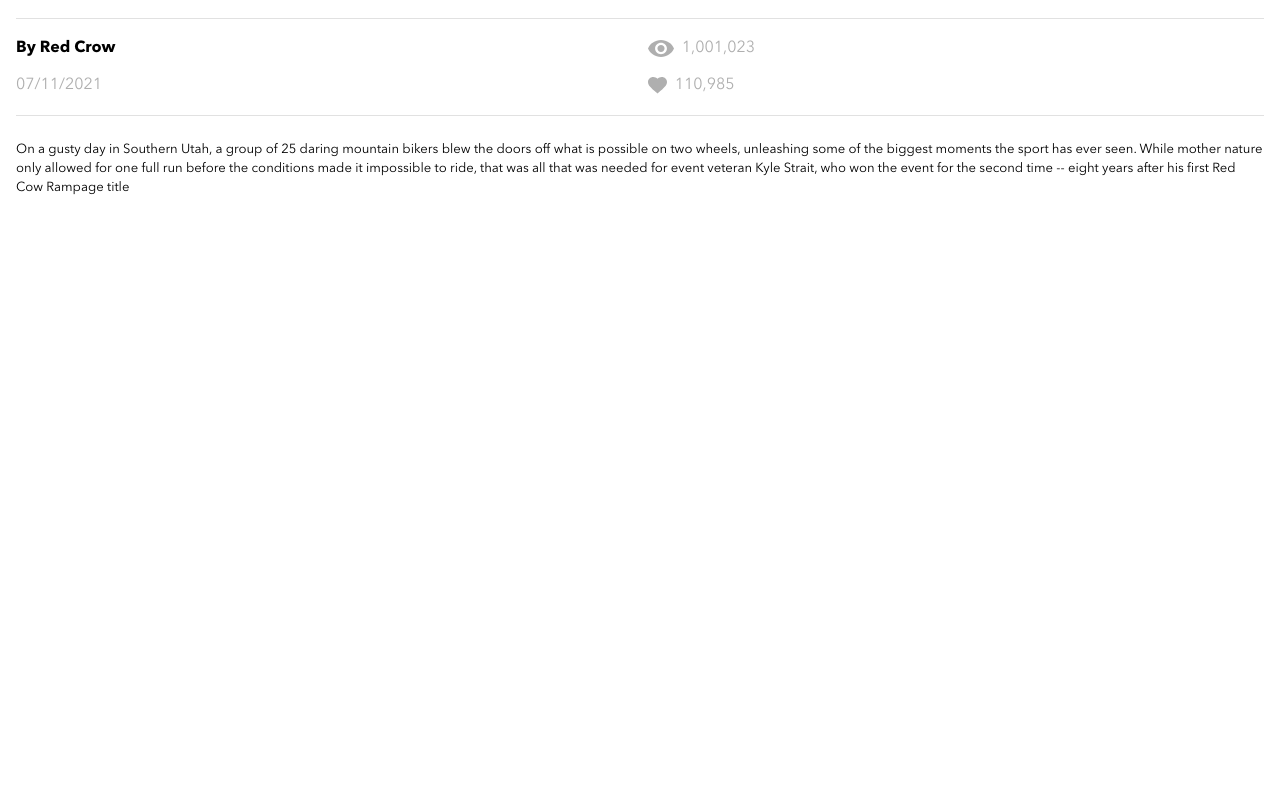
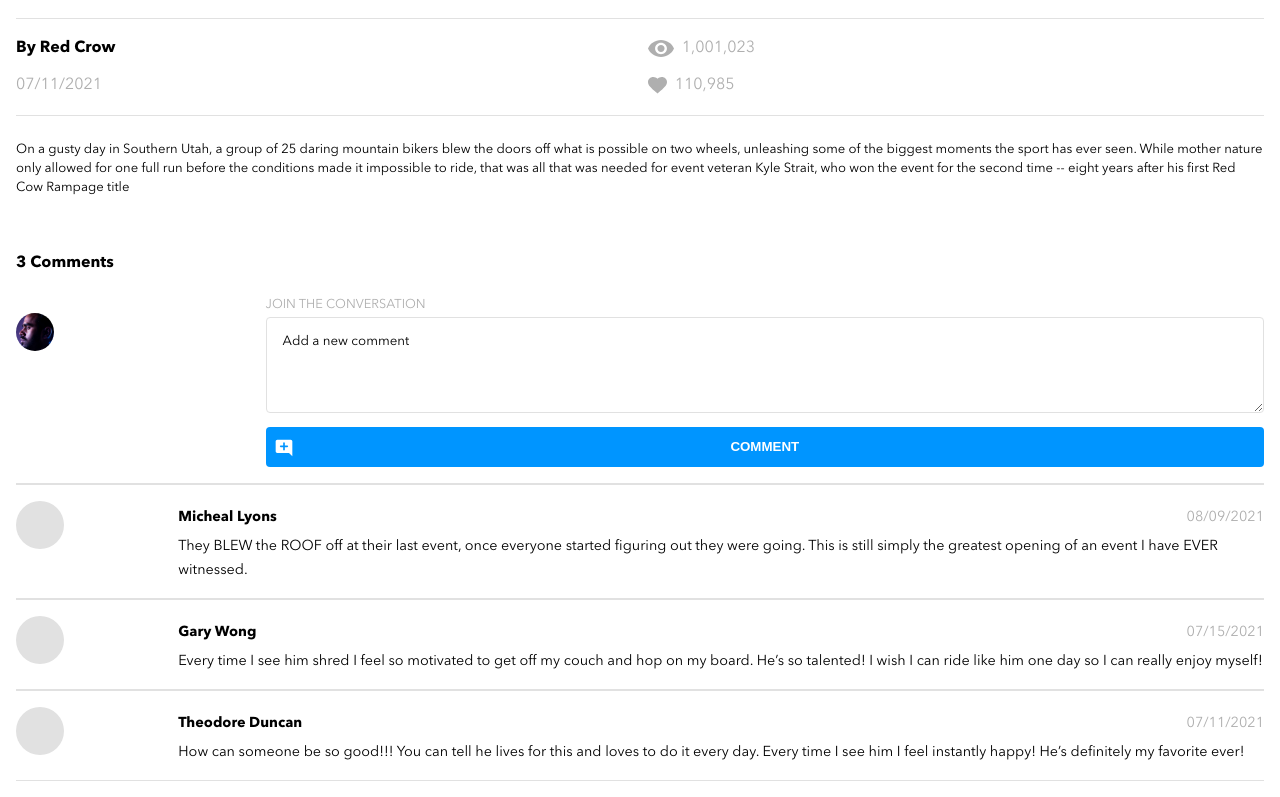
Before and after one commit to VisaganS/visagan-shan-brainflix, a React (Create React App) app: page / in a window 1280 px wide. Shown: the part 1163-1960 px from the top of the page. Before the commit the page ends 1385 px from the top, so only its background shows below. Built offline with nearby package versions, Linux system fonts and the light colour scheme.

Commit message:
comments populating

```diff
--- a/src/App.js
+++ b/src/App.js
@@ -4,7 +4,8 @@ import VideoDetails from './data/video-details.json' // A list of video objects
 import Header from './components/Header/Header.js'
 import CurrentVideo from './components/CurrentVideo/CurrentVideo.js'
 import Description from './components/Description/Description.js'
-import VideoList from './components/VideoList/VideoList';
+import Comments from './components/Comments/Comments.js'
+import VideoList from './components/VideoList/VideoList'
 
 // Components To create
 // Header, CurrentVideo (The one being displayed), Description (details of the video and like button),
@@ -27,6 +28,7 @@ function App() {
       <Header />
       <CurrentVideo currVideo={currentVideo}/>
       <Description currVideo={currentVideo}/>
+      <Comments currComments={currentVideo.comments}/>
       {/*<VideoList onVideoChange={handleVideoChange} vidList={videoList} doNotShow={currentVideo}/> */}
     </div>
   );
--- /dev/null
+++ b/src/components/CommentItem/CommentItem.js
@@ -0,0 +1,26 @@
+import './CommentItem.scss';
+
+const CommentItem = ({commItem}) => {
+    const {id, name, comment, likes, timestamp} = commItem;
+
+    const formattedDate = new Date(timestamp).toLocaleDateString('en-US', {
+        month: '2-digit',
+        day: '2-digit',
+        year: 'numeric'
+    });
+
+    return(
+        <div className="item">
+            <div className="item__image-container"></div>
+            <div className="item__text">
+                <div className="item__header">
+                    <div className="item__name">{name}</div>
+                    <div className="item__date">{formattedDate}</div>
+                </div>
+                <div className="item__body">{comment}</div>
+            </div>
+        </div>
+    )
+}
+
+export default CommentItem;
--- /dev/null
+++ b/src/components/CommentItem/CommentItem.scss
@@ -0,0 +1,67 @@
+@use '../../styles/partials/global' as *;
+@use '../../styles/partials/variables' as *;
+@use '../../styles/partials/typography' as *;
+@use '../../styles/partials/mixins' as *;
+
+.item{
+    display:flex;
+    justify-content: space-between;
+    border-bottom: .0625rem solid $mercury;
+    border-top: 0.0625rem solid $mercury;
+    padding:1rem 0;
+
+    &__text{
+        display:flex;
+        flex-direction:column;
+        width:80%;
+        @include tablet {
+            width: 90%;
+         }
+         @include desktop {
+            width: 87%;
+         }
+    }
+    &__header{
+        display:flex;
+        justify-content: space-between;
+        padding: 0.5rem 0;
+        font-size: 0.9rem;
+    }
+    &__name{
+        font-weight:600;
+    }
+    &__date{
+        color: $silver;
+    }
+    &__body{
+        font-size:0.8rem;
+        text-align: left;
+
+        @include tablet {
+            font-size: 0.9rem;
+            line-height: 1.5rem;
+         }
+    }
+    &__image-container{
+        width:2.375rem;
+        height:2.375rem;
+        border-radius: 50%;
+        background-color: $mercury;
+
+        @include tablet {
+            width: 3rem;
+            height: 3rem;
+        }
+    }
+    &__image{
+        width:2.375rem;
+        height:2.375rem;
+        border-radius: 50%;
+        object-fit: cover;
+
+        @include tablet {
+            width: 3rem;
+            height: 3rem;
+        }
+    }
+}
--- a/src/components/Comments/Comments.js
+++ b/src/components/Comments/Comments.js
@@ -0,0 +1,32 @@
+import './Comments.scss';
+import profilePic from '../../assets/images/Mohan-muruge.jpg';
+import commentIcon from '../../assets/images/icons/add_comment.svg'
+import CommentItem from '../CommentItem/CommentItem.js'
+
+const Comments = ({currComments}) => {
+    return (
+        <div className="comments">
+            <div className="comments__counter">{currComments.length} Comments</div>
+            <div className="comments__page">
+                <div className="comments__create">
+                    <div className="comments__images"><img src={profilePic} className="comments__profile-pic" alt="profile-pic" /></div>
+                    <div className="comments__form">
+                        <form className="form-inputs">
+                            <div className="form-inputs__item">
+                                <div className="form-inputs__label"> <label htmlFor="comment">JOIN THE CONVERSATION</label></div>
+                                <textarea id="comment" name="comment" placeholder="Add a new comment"></textarea><br/>
+                                <button type="submit" className="form-inputs__button"><img src={commentIcon} className="form-inputs__icon"/>COMMENT</button>
+                            </div>
+                        </form>
+                    </div>
+                </div>
+                <div className="comments__display">
+                    {currComments.map(commentItem => {return <CommentItem commItem={commentItem}/> })}
+                </div>
+            </div>
+        </div>
+    );
+
+}
+
+export default Comments;
--- a/src/components/Comments/Comments.scss
+++ b/src/components/Comments/Comments.scss
@@ -0,0 +1,92 @@
+@use '../../styles/partials/global' as *;
+@use '../../styles/partials/variables' as *;
+@use '../../styles/partials/typography' as *;
+@use '../../styles/partials/mixins' as *;
+
+.comments{
+    padding: 1rem 1rem;
+
+    &__counter{
+        text-align: left;
+        padding: 1rem 0;
+        font-weight:600;
+    }
+    &__create{
+        display:flex;
+        justify-content: space-between;
+    }
+    &__images {
+        margin: 1.5rem 0;
+
+    }
+    &__profile-pic {
+        width: 2.375rem;
+        height: 2.375rem;
+        border-radius:50%;
+        object-fit: cover;
+    }
+    &__form{
+        width: 80%;
+    }
+    &__display{
+        border-top: 0.0625rem solid $mercury;
+    }
+
+}
+
+.form-inputs{
+
+    &__item{
+        padding:0.5rem 0;
+    }
+
+    &__label{
+        color: $silver;
+        font-size: 0.8rem;
+        padding-bottom: .25rem;
+        text-align: left;
+    }
+
+    #comment{
+        width:100%;
+        height: 6rem;
+        padding: .75rem;
+        border-radius: .25rem;
+        border: .0625rem solid $mercury;
+        @include tablet {
+            padding: 1rem;
+         }
+    }
+    input[type="text"] {
+        padding: .75rem;
+
+        @include tablet {
+            padding: 1rem;
+         }
+      }
+      ::placeholder{
+        font-family: Avenir;
+        color:black;
+      }
+    &__button{
+        background-color: $brainflix-blue;
+        color:white;
+        height: 2.5rem;
+        width: 100%;
+        border-radius: .25rem;
+        font-weight:600;
+        margin: 0.5rem 0;
+        border:none;
+        position:relative;
+        &:hover{
+            background-color:$brainflix-darkblue;
+        }
+    }
+
+    &__icon{
+        position:absolute;
+        left: 0.5rem;
+        top: 0.7rem;
+        width: 1.25rem;
+    }
+}
--- a/src/styles/partials/_variables.scss
+++ b/src/styles/partials/_variables.scss
@@ -1,7 +1,6 @@
 $brainflix-black: #323232;
 $brainflix-blue: #0095FF;
 $silver: #AFAFAF;
-
 $brainflix-darkblack: black;
 $brainflix-darkblue: #0065AD;
 $mercury: #E1E1E1;
```
